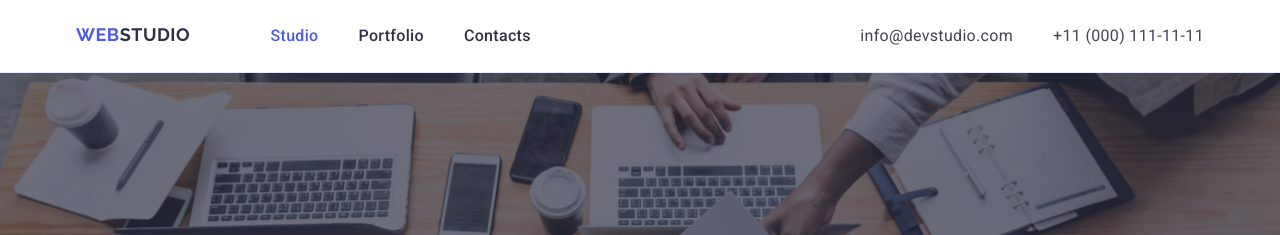
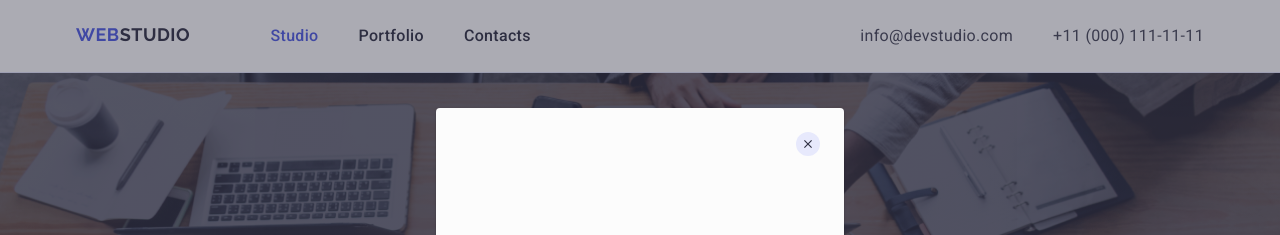
Before and after one commit to ksaremo23/goit-markup-hw-05, a plain HTML site: page index.html in a window 1280 px wide. Both pictures are taken after a click on the button "Order Service". Shown: the top 235 px of the page. Drawn offline with Linux system fonts and the light colour scheme.

Commit message:
2nd commit

```diff
--- a/css/styles.css
+++ b/css/styles.css
@@ -8,7 +8,7 @@
     --color-cloud: #F4F4FD;
     --color-light-slate: #8E8F99;
 
-    --transition-duration: .3s;
+    --transition-duration: .250s;
 }
 
 /* Global */
@@ -823,10 +823,15 @@ footer {
     flex-shrink: 0;
 
     /* style */
-    border: 1px solid var(--color-cloud);
+    border: 1px solid var(--color-cornflower);
     background: var(--color-white);
+    /* box-shadow: 0px 2px 1px 0px rgba(46, 47, 66, 0.08), 0px 1px 1px 0px rgba(46, 47, 66, 0.16), 0px 1px 6px 0px rgba(46, 47, 66, 0.08);
+    transition: box-shadow var(--transition-duration); */
+}
+
+.project-card-item:hover{
     box-shadow: 0px 2px 1px 0px rgba(46, 47, 66, 0.08), 0px 1px 1px 0px rgba(46, 47, 66, 0.16), 0px 1px 6px 0px rgba(46, 47, 66, 0.08);
-    transition: box-shadow var(--transition-duration);
+    transition: box-shadow var(--transition-duration) cubic-bezier(0.4, 0, 0.2, 1);
 }
 
 /* targetting project-card-item but applying style in figcaption */
@@ -862,8 +867,9 @@ footer {
     text-align: left;
     align-items: center;
     display: flex;
-    transition: transform var(--transition-duration);
+    transition: transform var(--transition-duration) cubic-bezier(0.4, 0, 0.2, 1);
     transform: translateY(100%);
+    will-change: transform;
 
     font-family: Roboto;
     font-size: 16px;
@@ -905,3 +911,66 @@ footer {
     line-height: 1.5; /* 24px */
     letter-spacing: 0.32px;
 }
+
+.modal{
+    background: rgba(46, 47, 66, 0.40);
+    position: fixed;
+    display: flex;
+    align-items: center;
+    justify-content: center;
+    width: 100%;
+    height: 100%;
+    top: 0px;
+    left: 0px;
+    pointer-events: auto;
+    opacity: 1;
+    /* transition: visibiity var(--transition-duration); */
+    transition-property: visibility, opacity;
+    transition-duration: var(--transition-duration);
+}
+
+/* if hidden, opacity is 0
+   if visible opacity is 1
+*/
+.modal.is-hidden{
+    /* display: none; */
+    visibility: hidden;
+    opacity: 0;
+    pointer-events: none;
+}
+
+.modal.is-hidden .modal-content{
+    transform: scale(0.5);
+}
+
+.modal-content{
+    position: relative;
+    width: 408px;
+    height: 584px;
+
+    border-radius: 4px;
+    background-color: #FCFCFC;
+    box-shadow: 0px 2px 1px 0px rgba(0, 0, 0, 0.20),
+                0px 1px 3px 0px rgba(0, 0, 0, 0.12),
+                0px 1px 1px 0px rgba(0, 0, 0, 0.14);
+    transform: none;
+    transition: transform var(--transition-duration);
+}
+
+.modal-close{
+    display: flex;
+    align-items: center;
+    justify-content: center;
+    background-color: var(--color-cornflower);
+    border: 0px;
+    border-radius: 50px;
+    /* fill: var(--color-cornflower); */
+    /* stroke-width: 1px; */
+    /* stroke: rgba(0, 0, 0, 0.10); */
+    width: 24px;
+    height: 24px;
+    position: absolute;
+    right: 24px;
+    top: 24px;
+    cursor: pointer;
+}
--- a/index.html
+++ b/index.html
@@ -61,7 +61,7 @@
         <section class="hero section">
             <div class="hero-container container">
                 <h1 class="hero-heading">Effective Solution for Your Business</h1>
-                <button class="order-btn" type="button">Order Service</button>
+                <button class="order-btn" type="button" data-modal-open>Order Service</button>
             </div>
         </section>
         <section class="features section">
@@ -354,11 +354,16 @@
         </div>
     </footer>
 
-    <div class="modal" data-modal>
+    <div class="modal is-hidden" data-modal>
         <div class="modal-content">
-            <button class="modal-close" data-modal-close></button>
+            <button class="modal-close" data-modal-close>
+                <img src="./images/close.svg" alt="">
+            </button>
         </div>
     </div>
+
+    <script src="./js/modal.js"></script>
+
 </body>
 
 </html>
--- a/js/modal.js
+++ b/js/modal.js
@@ -0,0 +1,14 @@
+(() => {
+  const refs = {
+    openModalBtn: document.querySelector("[data-modal-open]"),
+    closeModalBtn: document.querySelector("[data-modal-close]"),
+    modal: document.querySelector("[data-modal]"),
+  };
+
+  refs.openModalBtn.addEventListener("click", toggleModal);
+  refs.closeModalBtn.addEventListener("click", toggleModal);
+
+  function toggleModal() {
+    refs.modal.classList.toggle("is-hidden");
+  }
+})();
```
Also changed, not shown: portfolio.html (+8 -8 lines), images/close.svg (added).
